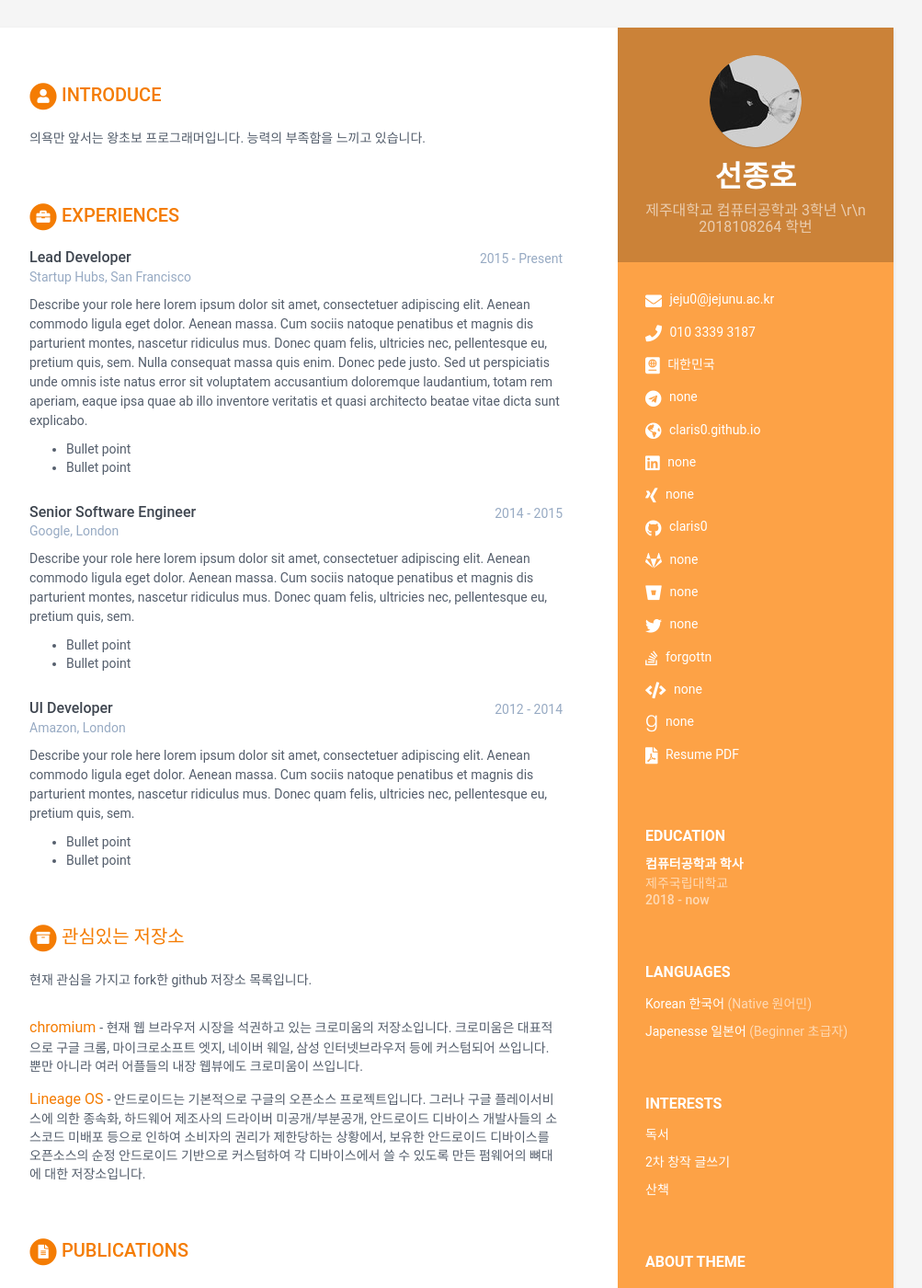
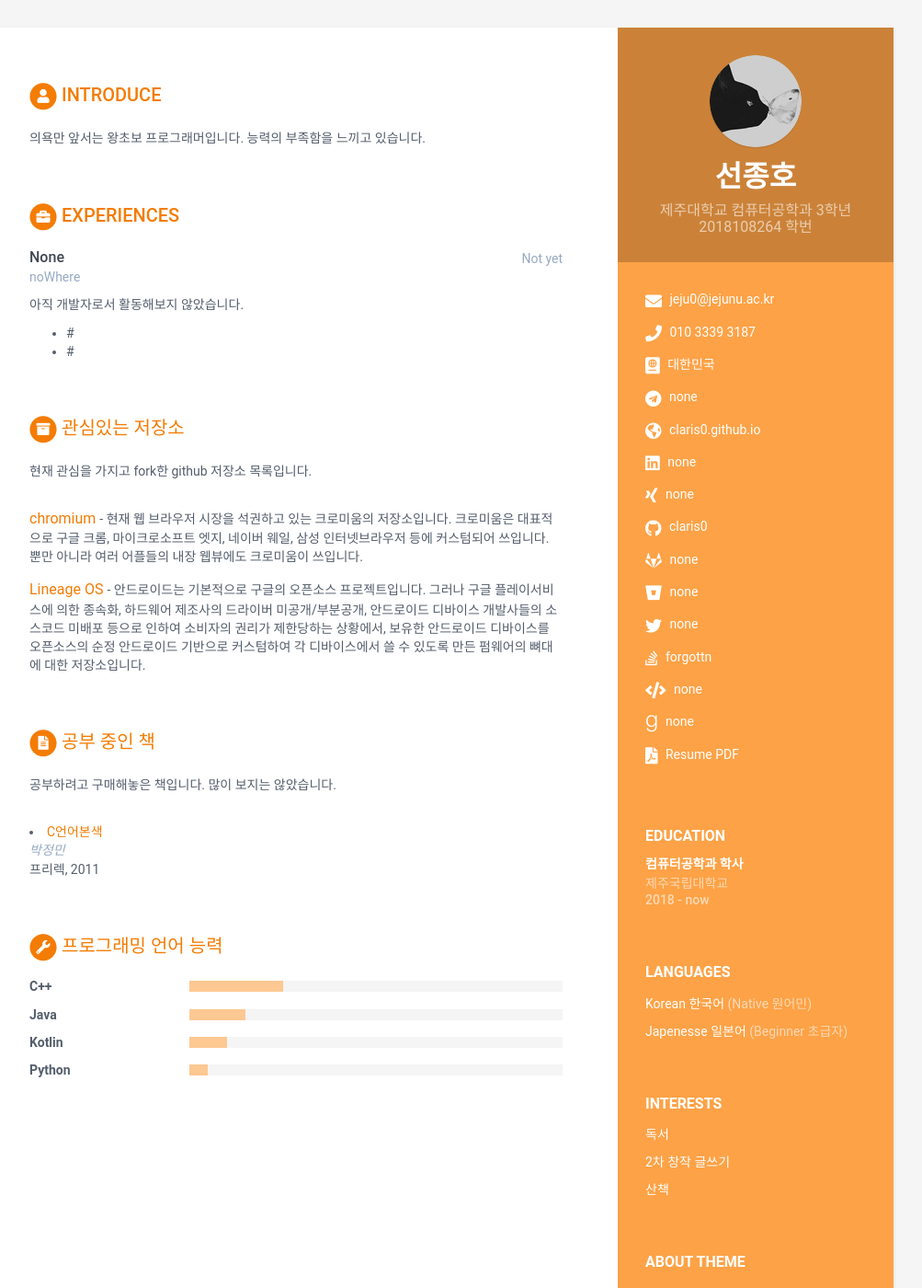
Before and after one commit to bellsky/resume, a Jekyll site: the page built from index.html, in a window 1280 px wide and 1400 px high. Shown: the whole window at 92% size, without its empty margins (168-1171 px from the left). Built offline with Jekyll 4.4.1, drawn with Linux system fonts in a browser that asks for light colours; some of the changed text lies outside the part shown.

Commit message:
OSS 중간과제 자기소개서 Jekyll 테마 적용 업로드

```diff
--- a/_data/data.yml
+++ b/_data/data.yml
@@ -8,7 +8,7 @@ sidebar:
 
     # Profile information
     name: 선종호
-    tagline: 제주대학교 컴퓨터공학과 3학년 \r\n 2018108264 학번
+    tagline: 제주대학교 컴퓨터공학과 3학년 2018108264 학번
     avatar: profile.png  #place a 100x100 picture inside /assets/images/ folder and provide the name of the file below
 
     # Sidebar links
@@ -62,43 +62,13 @@ education:
           - Bullet point
           - Bullet point
 experiences:
-    - role: Lead Developer
-      time: 2015 - Present
-      company: Startup Hubs, San Francisco
+    - role: None
+      time: Not yet
+      company: noWhere
       details: |
-        Describe your role here lorem ipsum dolor sit amet, consectetuer
-        adipiscing elit. Aenean commodo ligula eget dolor. Aenean massa.
-        Cum sociis natoque penatibus et magnis dis parturient montes,
-        nascetur ridiculus mus. Donec quam felis, ultricies nec,
-        pellentesque eu, pretium quis, sem. Nulla consequat massa quis
-        enim. Donec pede justo. Sed ut perspiciatis unde omnis iste natus
-        error sit voluptatem accusantium doloremque laudantium, totam rem
-        aperiam, eaque ipsa quae ab illo inventore veritatis et quasi
-        architecto beatae vitae dicta sunt explicabo.
-          - Bullet point
-          - Bullet point
-    - role: Senior Software Engineer
-      time: 2014 - 2015
-      company: Google, London
-      details: |
-        Describe your role here lorem ipsum dolor sit amet, consectetuer
-        adipiscing elit. Aenean commodo ligula eget dolor. Aenean massa.
-        Cum sociis natoque penatibus et magnis dis parturient montes,
-        nascetur ridiculus mus. Donec quam felis, ultricies nec,
-        pellentesque eu, pretium quis, sem.
-          - Bullet point
-          - Bullet point
-    - role: UI Developer
-      time: 2012 - 2014
-      company: Amazon, London
-      details: |
-        Describe your role here lorem ipsum dolor sit amet, consectetuer
-        adipiscing elit. Aenean commodo ligula eget dolor. Aenean massa.
-        Cum sociis natoque penatibus et magnis dis parturient montes,
-        nascetur ridiculus mus. Donec quam felis, ultricies nec,
-        pellentesque eu, pretium quis, sem.
-          - Bullet point
-          - Bullet point
+        아직 개발자로서 활동해보지 않았습니다.
+          - #
+          - #
 projects:
     title: 관심있는 저장소
     intro: >
@@ -114,26 +84,14 @@ projects:
 
 
 publications:
-    title: Publications
+    title: 공부 중인 책
     intro: |
-      You can list your publications in this section. Lorem ipsum dolor sit
-      amet, consectetur adipiscing elit. Vestibulum et ligula in nunc
-      bibendum fringilla a eu lectus.
+      공부하려고 구매해놓은 책입니다. 많이 보지는 않았습니다.
     papers:
-      - title: The Art of Computer Programming
-        link: "#"
-        authors: Donald E. Knuth
-        conference: Addison-Wesley, 1968
-
-      - title: "Genetic Programming III: Darwinian Invention &amp; Problem Solving"
-        link: "#"
-        authors: Koza, J.R., Andre, D., Bennett, F.H., Keane, M.A.
-        conference: "Morgan Kaufmann Publishers Inc., San Francisco, CA, USA, 1st edn. (1999)"
-
-      - title: A syntax directed compiler for Algol 60
-        link: "#"
-        authors: Edgar T. Irons
-        conference: "Comm. ACM 4 (1961), 51–55"
+      - title: C언어본색
+        link: "https://freelec.co.kr/lecture/c-%EC%96%B8%EC%96%B4%EC%9D%98-%EB%B3%B8%EC%A7%88%EC%9D%84-%ED%8C%8C%ED%97%A4%EC%B9%98%EB%8B%A4/"
+        authors: 박정민
+        conference: 프리렉, 2011
 
 skills:
     title: 프로그래밍 언어 능력
```
